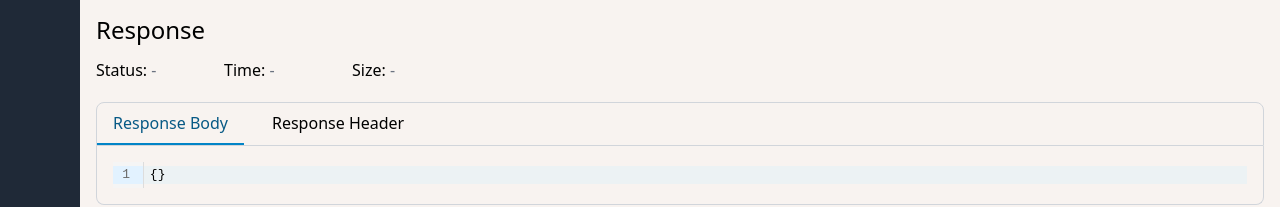
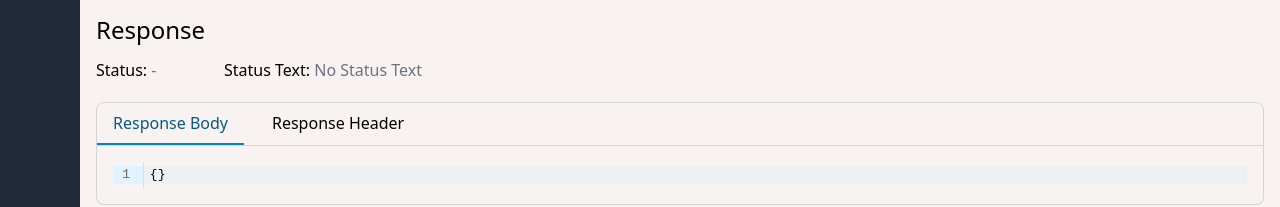
Before and after one commit to kylepillay/apitizer, a React (Create React App) app: page / in a window 1280 px wide. Shown: the part 305-512 px from the top of the page. Built offline with nearby package versions, Linux system fonts and the light colour scheme.

Commit message:
Fixed display of data

```diff
--- a/src/components/Workspace/Request/RequestPanel/index.tsx
+++ b/src/components/Workspace/Request/RequestPanel/index.tsx
@@ -4,6 +4,7 @@ import RequestTabGroup from '@components/Tab-Groups/RequestTabGroup'
 import { useMakeRequest } from '@services/ApiService/request/queries'
 import { useApplicationData } from '@store/useApplicationData'
 import { useRequestData } from '@store/useRequestData'
+import { useResponseData } from '@store/useResponseData'
 
 const RequestPanel = () => {
   const {
@@ -21,13 +22,16 @@ const RequestPanel = () => {
   const { setRequestData, getRequestData } = useRequestData((state) => state)
 
   const { data: responseData, refetch } = useMakeRequest(getRequestData())
-
+  const { setResponseData } = useResponseData((state) => state)
   useEffect(() => {
     setRequestData({ method, url, params: queryParams, headers, data: responseBody })
   }, [method, url, queryParams, headers, requestBody])
 
   useEffect(() => {
-    responseData && setResponseBody(responseData.data)
+    if (responseData) {
+      setResponseData(responseData)
+      setResponseBody(responseData.data)
+    }
   }, [responseData])
 
   const handleOnInputSend = async () => {
--- a/src/components/Workspace/Response/ResponsePanel/index.tsx
+++ b/src/components/Workspace/Response/ResponsePanel/index.tsx
@@ -15,16 +15,10 @@ export default function ResponsePanel() {
             {responseData.status <= 0 ? '-' : responseData.status}
           </span>
         </span>
-        <span className='w-32'>
-          Time:{' '}
+        <span className='w-64'>
+          Status Text:{' '}
           <span className='text-gray-500'>
-            {responseData.status <= 0 ? '-' : responseData.status}
-          </span>
-        </span>
-        <span className='w-32'>
-          Size:{' '}
-          <span className='text-gray-500'>
-            {responseData.status <= 0 ? '-' : responseData.status}
+            {responseData.statusText ? responseData.statusText : 'No Status Text'}
           </span>
         </span>
       </div>
```
